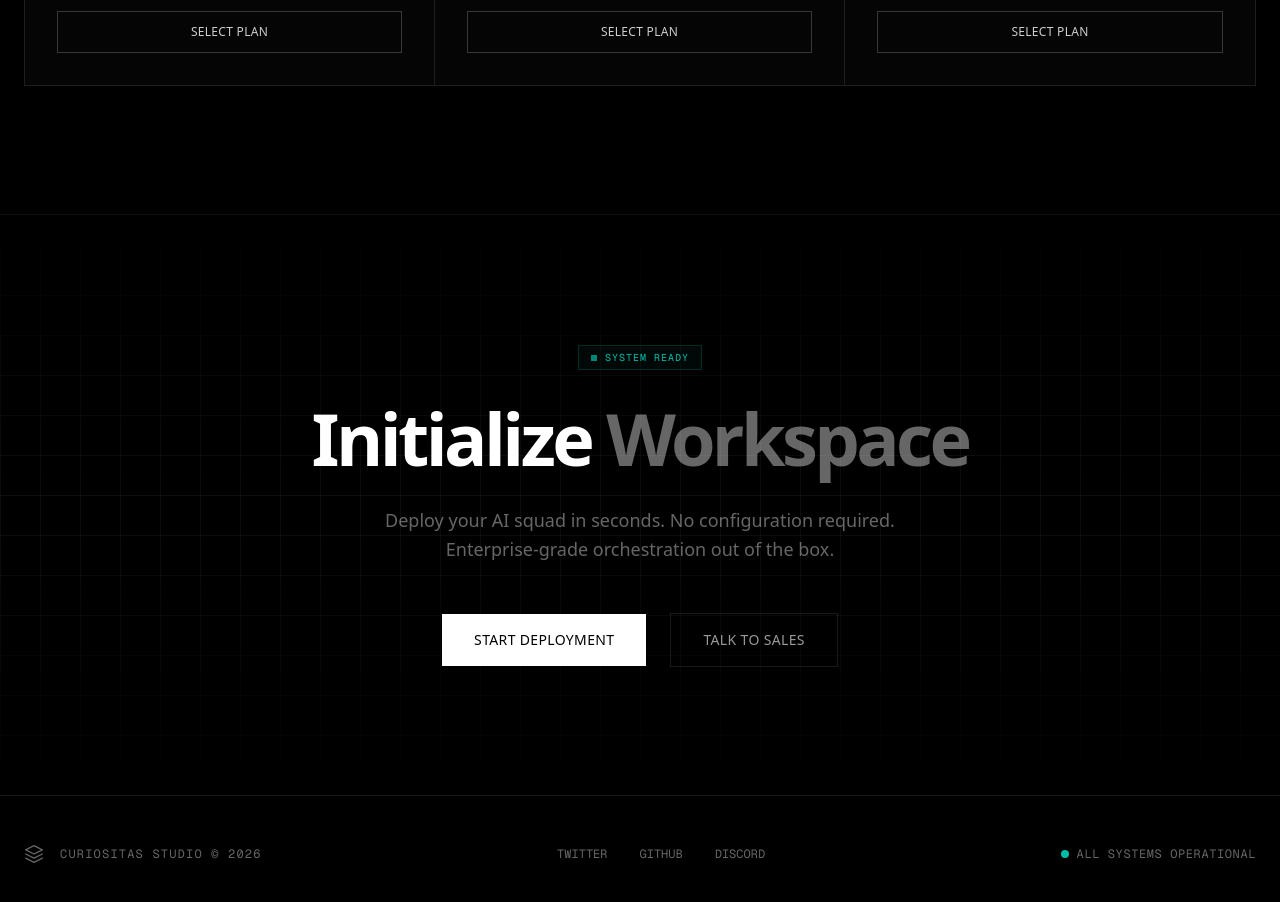
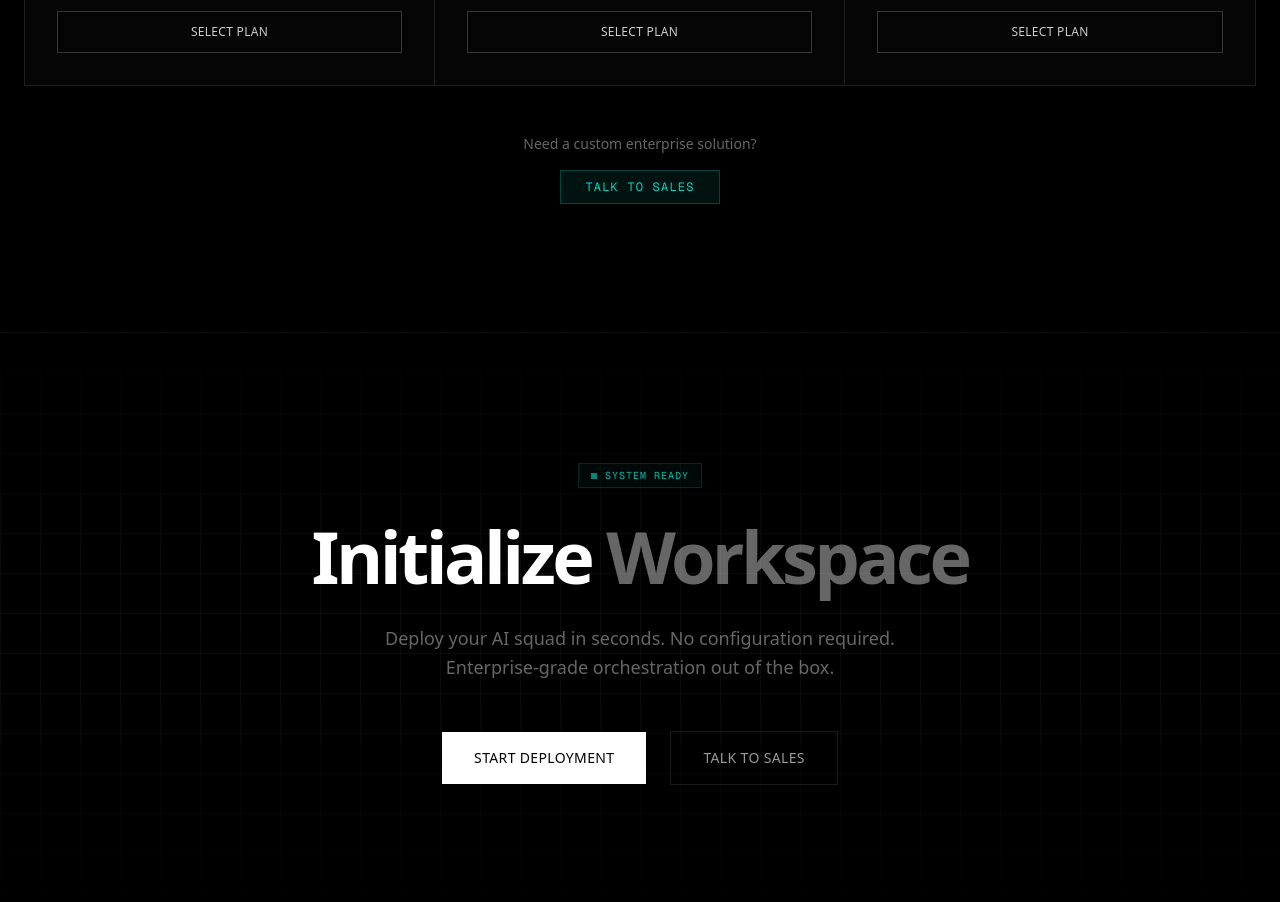
Before and after one commit to 0xnetborn/curiositas-clawkit, a Next.js app: page / in a window 1280 px wide. Shown: the part 4140-5042 px from the top of the page. Built offline with nearby package versions, Linux system fonts and the light colour scheme.

Commit message:
fix: global cursor pointer + add Talk to Sales CTA in Pricing

```diff
--- a/src/app/globals.css
+++ b/src/app/globals.css
@@ -87,3 +87,8 @@ section[id] {
   50% { transform-origin: right; transform: scaleX(1); }
   100% { transform-origin: right; transform: scaleX(0); }
 }
+
+/* Global Interactive States */
+a, button {
+  cursor: pointer;
+}
--- a/src/components/PricingSection.tsx
+++ b/src/components/PricingSection.tsx
@@ -77,6 +77,14 @@ export default function PricingSection() {
             </div>
           ))}
         </div>
+
+        {/* Talk to Sales CTA */}
+        <div className="mt-12 text-center">
+          <p className="text-sm text-white/40 mb-4">Need a custom enterprise solution?</p>
+          <button className="px-6 py-2 bg-teal-500/10 hover:bg-teal-500/20 border border-teal-500/30 text-teal-400 text-xs font-mono uppercase tracking-widest transition-all cursor-pointer">
+            Talk to Sales
+          </button>
+        </div>
       </div>
     </section>
   );
```
